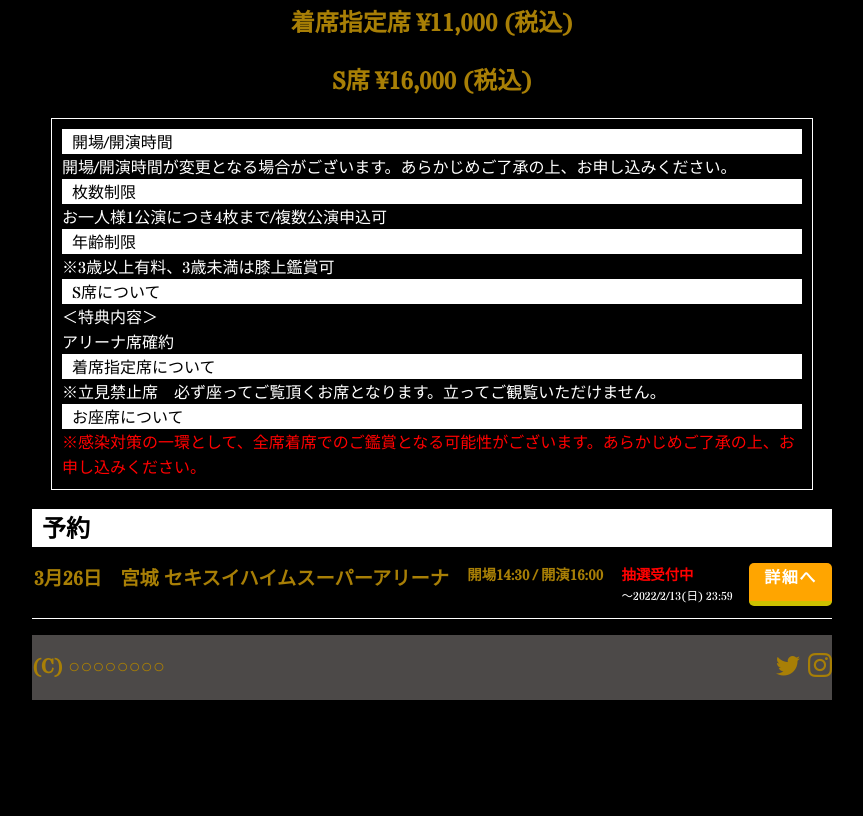
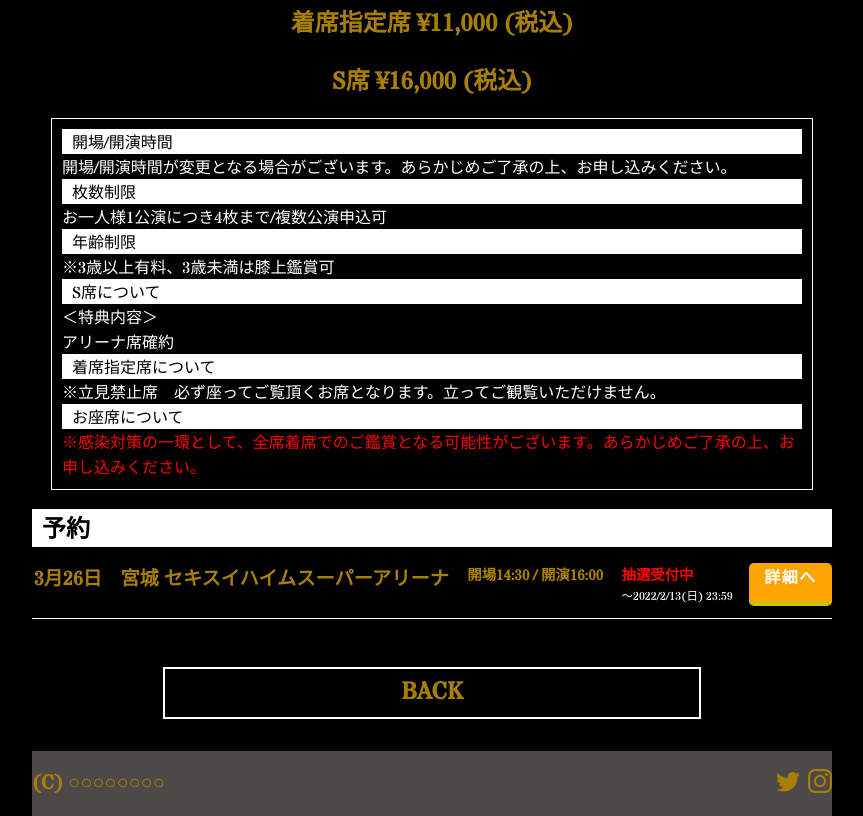
Before and after one commit to Snow-23/simizu_order, a plain HTML site: page index.html in a window 1280 px wide. Shown: the part 1045-1861 px from the top of the page, without its empty margins (208-1071 px from the left). Before the commit the page ends 1745 px from the top, so only its background shows below. Drawn offline with nearby package versions, Linux system fonts and the light colour scheme.

Commit message:
Add files via upload

```diff
--- a/index.html
+++ b/index.html
@@ -17,7 +17,7 @@
   <header>
     <div class="up"></div>
     <div class="container">
-      <a href="#">
+      <a href="https://snow-23.github.io/simizu_index/">
         <h1>
           SHIMIZU MANABU
         </h1>
@@ -73,10 +73,16 @@
         <div class="f-item" id="chuusen">抽選受付中<br>
           <span id="deadline">～2022/2/13(日) 23:59</span>
         </div>
-        <a class="Link" href="#"></a>
-        <a href="#" class="btn">詳細へ</a>
+        <a class="Link" href="https://snow-23.github.io/simizu_shosai/"></a>
+        <a href="https://snow-23.github.io/simizu_shosai/" class="btn">詳細へ</a>
         <div class="border"></div>
 
+        <section class="products">
+          <div class="container">
+            <a href="
+            https://snow-23.github.io/simizu_index/" class="more">BACK</a>
+          </div>
+        </section>
       </div>
     </div>
   </section>
```
